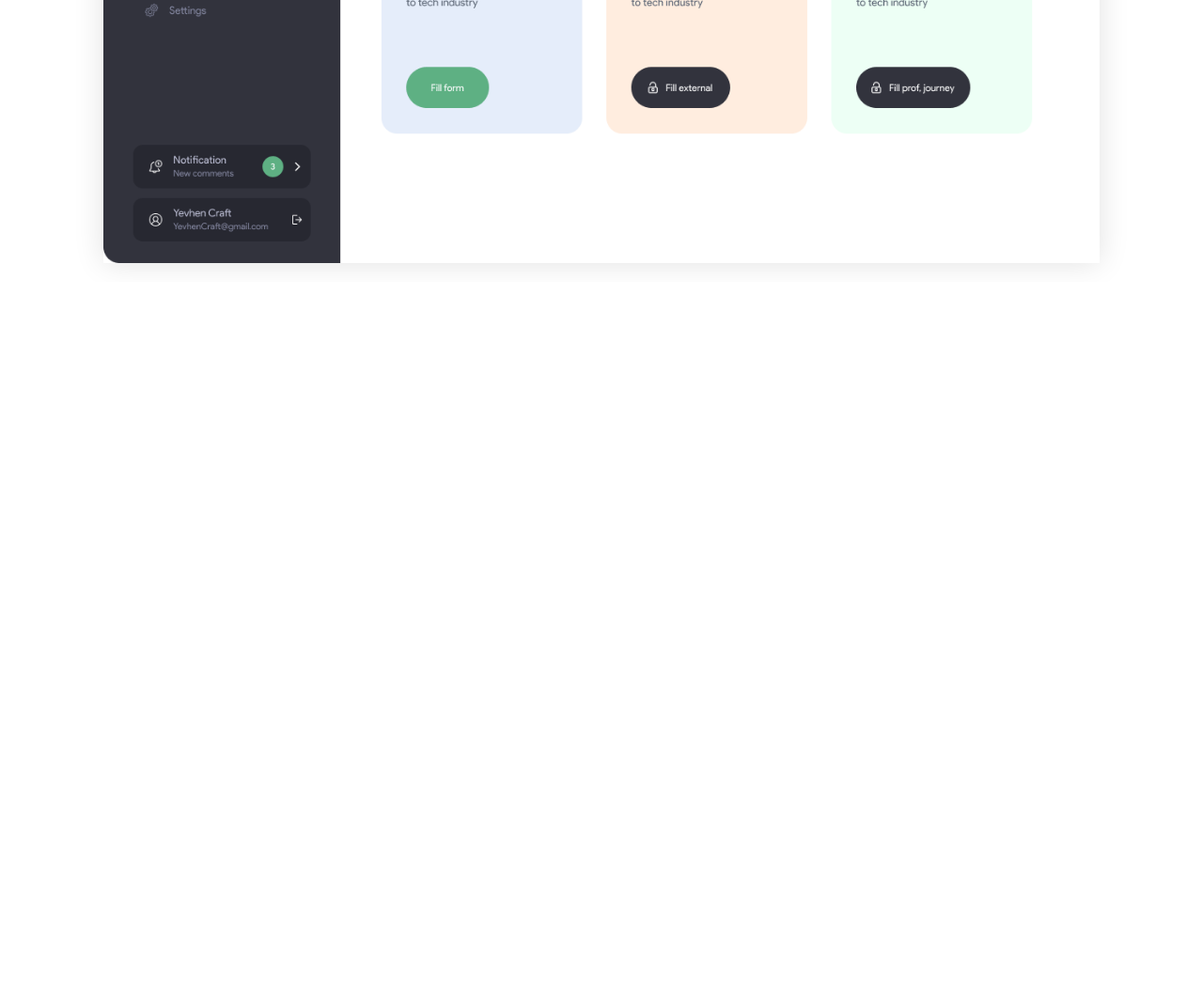
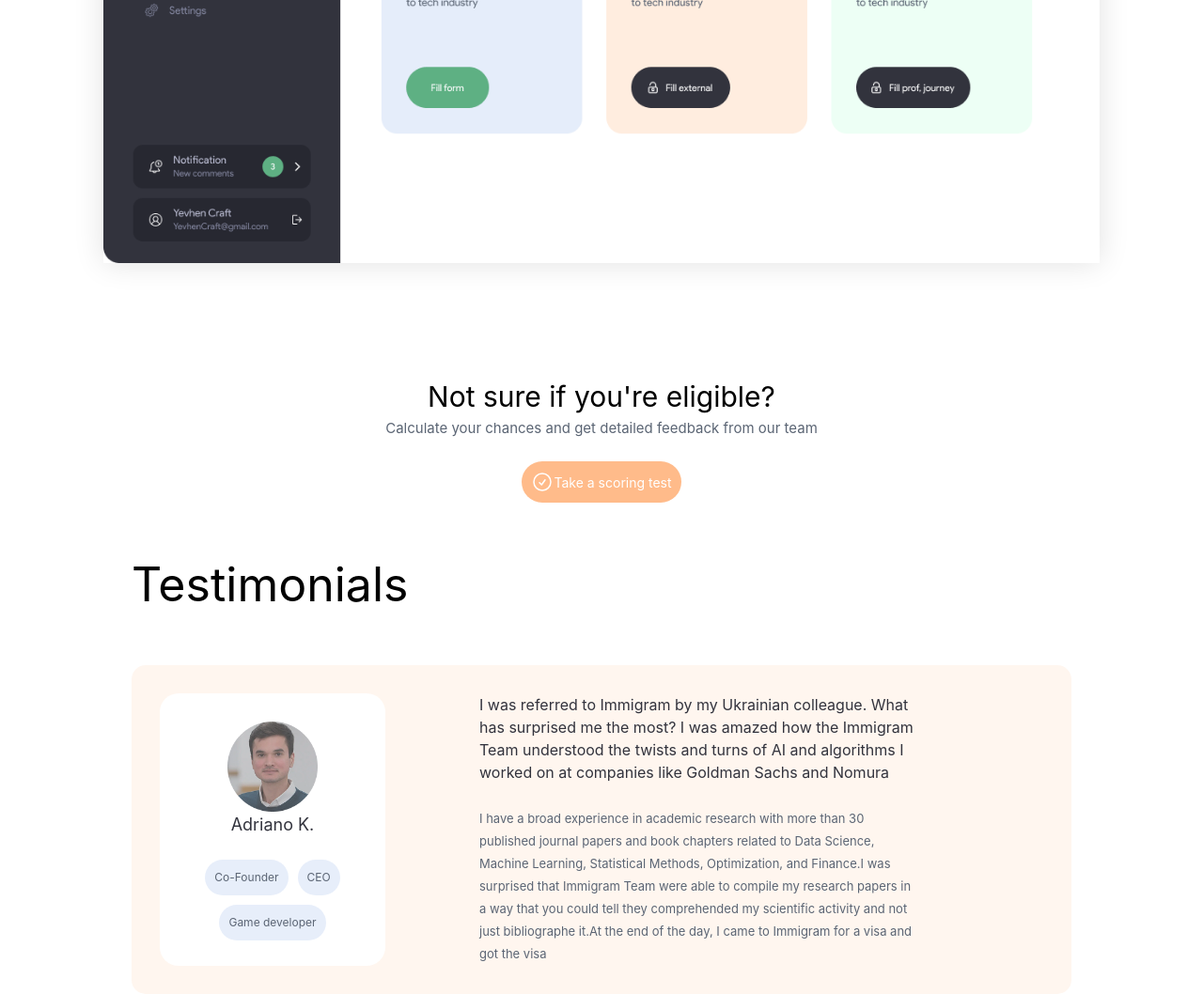
Before and after one commit to gafurovsaidjafar090909-hash/day15, a website: page index.html in a window 1280 px wide. Shown: the part 3818-4876 px from the top of the page at 94% size. Before the commit the page ends 4118 px from the top, so only its background shows below. Drawn offline with nearby package versions, Linux system fonts and the light colour scheme; files that its build step writes are made by us from their sources.

Commit message:
Section 6

```diff
--- a/index.html
+++ b/index.html
@@ -216,6 +216,60 @@
 
         <!-- section6 -->
 
+     <div class="max-w-[1100px] m-auto flex flex-col items-center">
+
+        <h1 class="text-center w-[90%] m-auto text-[30px] mt-[100px]">Not sure if you're eligible?</h1>
+        <p class="text-center w-[70%] m-auto text-[15px] text-[#5B6574]">Calculate your chances and get detailed feedback from our team</p> <br>
+ <p class="text-[14px] flex items-center text-[white] bg-[#FFBB8A] p-[10px] rounded-[30px]"><svg
+                        xmlns="http://www.w3.org/2000/svg" fill="none" viewBox="0 0 24 24" stroke-width="1.5"
+                        stroke="currentColor" class="size-6">
+                        <path stroke-linecap="round" stroke-linejoin="round"
+                            d="M9 12.75 11.25 15 15 9.75M21 12a9 9 0 1 1-18 0 9 9 0 0 1 18 0Z" />
+                    </svg>Take a scoring test</p>
+     </div>
+
+         <!-- mob -->
+
+          <div class="p-[20px] lg:hidden mt-[30px]">
+
+            <h1 class="text-[30px]">Testimonials</h1>
+            <div class="flex gap-[10px] items-center">
+                <img src="./src/img/Ellipse 52.png" alt="">
+                <p class="text-[20px]">Adriano K.</p>
+            </div>
+
+            <div class="bg-[white] h-[450px] w-[100%] m-auto mt-[20px] rounded-[25px] p-[20px]">
+                <p class="text-[#32333D]">I was referred to Immigram by my Ukrainian colleague. What has surprised me the most? I was amazed how the Immigram Team understood the twists and turns of AI and algorithms I worked on at companies like Goldman Sachs and Nomura</p> <br>
+                <p class="text-[#5B6574]">I have a broad experience in academic research with more than 30 published journal papers and book chapters related to Data Science, Machine Learning, Statistical Methods, Optimization, and Finance.I was surprised that Immigram Team were able to compile my research papers in a way that you could tell they comprehended my scientific activity and not just bibliographe it.At the end of the day, I came to Immigram for a visa and got the visa</p>
+            </div>
+          </div>
+
+          <!-- mack -->
+
+          <div class="max-w-[1000px] m-auto hidden lg:flex lg:flex-col mt-[50px]">
+            <h1 class="text-[50px]">Testimonials</h1> <br> <br>
+
+             <div class="bg-[#FFF6EF] h-[350px] w-[100%] rounded-[15px] p-[30px]">
+              <div class="flex  gap-[100px]">
+
+                <div class="bg-[white] h-[290px] w-[240px] rounded-[20px]">
+                  <img  class="w-[40%] m-auto mt-[30px]" src="./src/img/Ellipse 52 (1).png" alt="">
+                  <h1 class="text-[18px] text-[#32333D] text-center">Adriano K.</h1> <br>
+                  <div class="flex flex-wrap gap-[10px] justify-center">
+                     <p class="bg-[#E7EEFA] p-[10px] rounded-[30px] text-[#5B6574] text-[12px]"> Co-Founder</p>
+               <p class="bg-[#E7EEFA] p-[10px] rounded-[30px] text-[#5B6574] text-[12px]">CEO</p>
+               <p class="bg-[#E7EEFA] p-[10px] rounded-[30px] text-[#5B6574] text-[12px]">Game developer</p>
+                  </div>
+                </div>
+
+                    <p class="w-[50%] text-[#32333D]" >I was referred to Immigram by my Ukrainian colleague. What has surprised me the most? I was amazed how the Immigram Team understood the twists and turns of AI and algorithms I worked on at companies like Goldman Sachs and Nomura <br> <br> <span class="text-[#5B6574] text-[13px]">I have a broad experience in academic research with more than 30 published journal papers and book chapters related to Data Science, Machine Learning, Statistical Methods, Optimization, and Finance.I was surprised that Immigram Team were able to compile my research papers in a way that you could tell they comprehended my scientific activity and not just bibliographe it.At the end of the day, I came to Immigram for a visa and got the visa</span></p>
+
+            </div>
+
+             </div>
+
+          </div>
+
 
 
 </body>
```
Also changed, not shown: src/img/Ellipse 52 (1).png (added), src/img/Ellipse 52.png (added).
